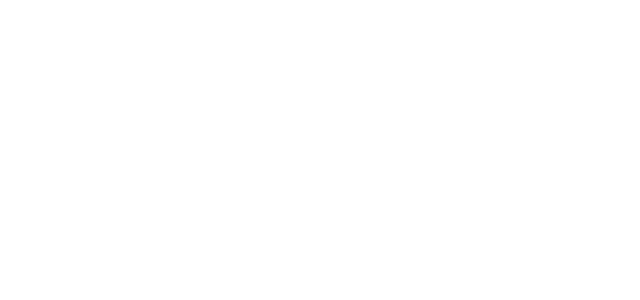
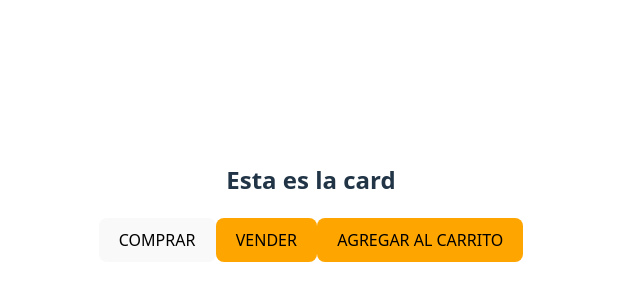
Before and after one commit to Hackathon-Globant-F5-G9/MarketPlace, a React (Vite) app in the folder comics-market/: page / in a window 1280 px wide. Shown: the part 198-498 px from the top of the page, without its empty margins (329-969 px from the left). Built offline with nearby package versions, Linux system fonts and the light colour scheme.

Commit message:
feat components

```diff
--- a/comics-market/src/App.jsx
+++ b/comics-market/src/App.jsx
@@ -2,13 +2,19 @@
 import reactLogo from './assets/react.svg'
 import viteLogo from '/vite.svg'
 import './App.css'
+import Card from './components/Card/Card'
+import Button from './components/Button/Button'
 
 function App() {
   const [count, setCount] = useState(0)
 
   return (
     <>
+      <Card></Card>
 
+      <Button text="COMPRAR"></Button>
+      <Button text="VENDER" forma="orange"></Button>
+      <Button text="AGREGAR AL CARRITO" forma="orange"></Button>
     </>
   )
 }
--- /dev/null
+++ b/comics-market/src/components/Button/Button.css
@@ -0,0 +1,7 @@
+.orange {
+    background-color: orange;
+}
+
+.btn-comprar{
+    font-family: 'Courier New', Courier, monospace;
+}
--- /dev/null
+++ b/comics-market/src/components/Button/Button.jsx
@@ -0,0 +1,12 @@
+import "./Button.css";
+
+const Button = ({text, forma, handleClick}) => {
+
+    return (
+    <>
+    <button className={forma} onClick={handleClick} >{text}</button>
+    </>
+  );
+};
+
+export default Button;
--- /dev/null
+++ b/comics-market/src/components/Card/Card.jsx
@@ -0,0 +1,11 @@
+import "./Card.css";
+
+const Card = () => {
+  return (
+    <>
+    <h2>Esta es la card</h2>
+    </>
+  );
+};
+
+export default Card;
```
Also changed, not shown: comics-market/src/components/Card/Card.css (added).
